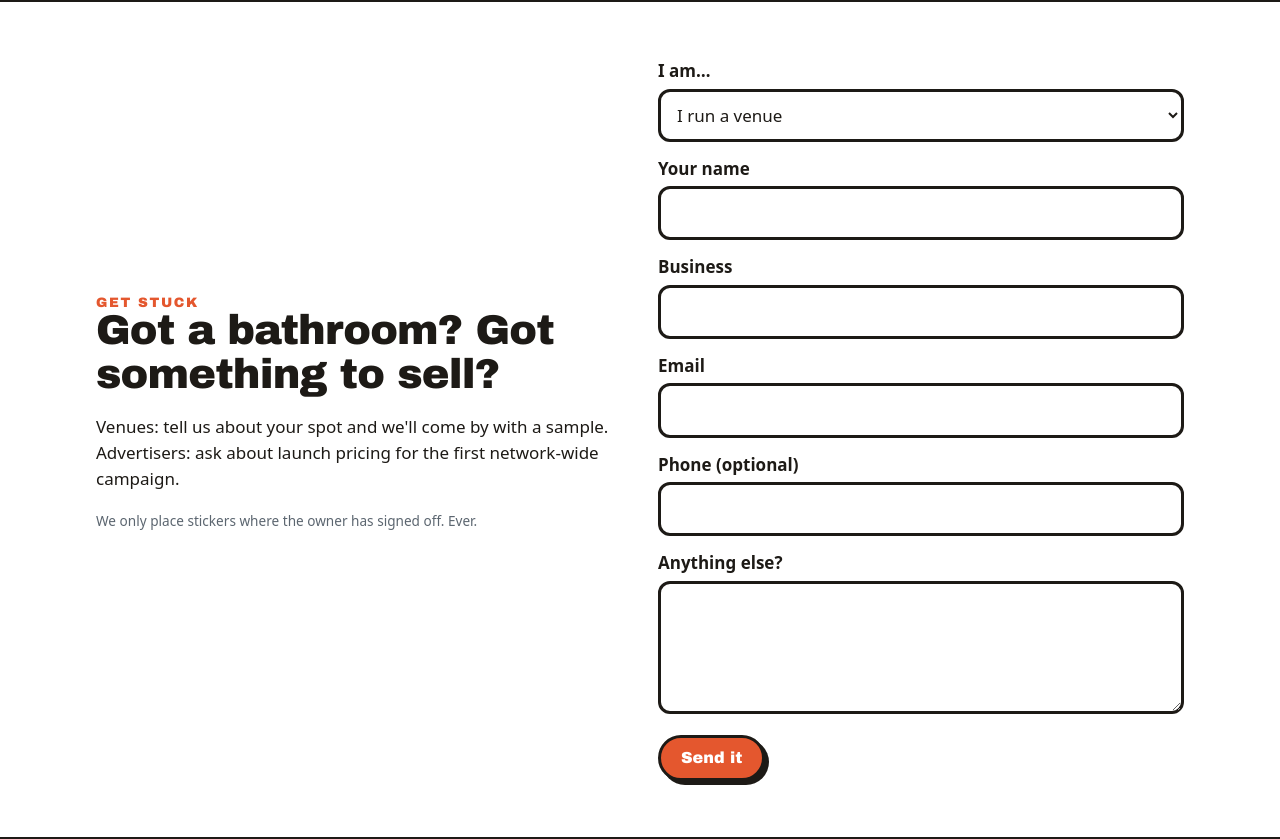
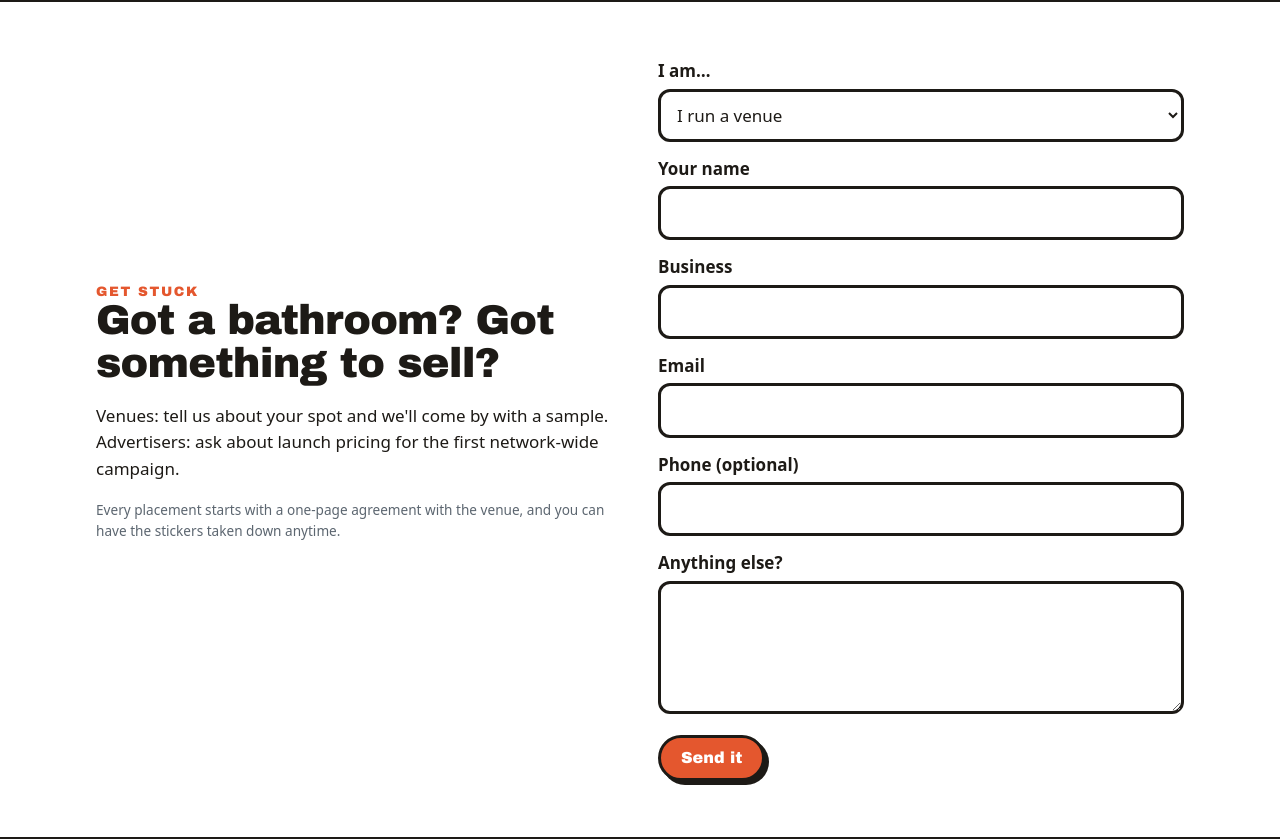
Before and after one commit to wielandtech-labs/pisspoor, a Django app: template marketing/templates/marketing/home.html in a window 1280 px wide. Shown: the part 2748-3587 px from the top of the page. Run offline with Django 5.2, Linux system fonts and the light colour scheme; the template is opened without the code that fills it: values that come from a table or form of the project are taken from there, others are empty; parts of the project's set-up code (start-up, migrations or seed data) failed here and were passed over.

Commit message:
copy: state the venue agreement plainly instead of protesting
Co-Authored-By: Claude Opus 5.5 <noreply@anthropic.com>

```diff
--- a/marketing/templates/marketing/home.html
+++ b/marketing/templates/marketing/home.html
@@ -133,7 +133,7 @@
         <div class="kicker">Get stuck</div>
         <h2>Got a bathroom? Got something to sell?</h2>
         <p>Venues: tell us about your spot and we'll come by with a sample. Advertisers: ask about launch pricing for the first network-wide campaign.</p>
-        <p class="fine">We only place stickers where the owner has signed off. Ever.</p>
+        <p class="fine">Every placement starts with a one-page agreement with the venue, and you can have the stickers taken down anytime.</p>
       </div>
       <div>
         {% if thanks %}<div class="notice" role="status">Got it! We'll be in touch soon.</div>{% endif %}
```
